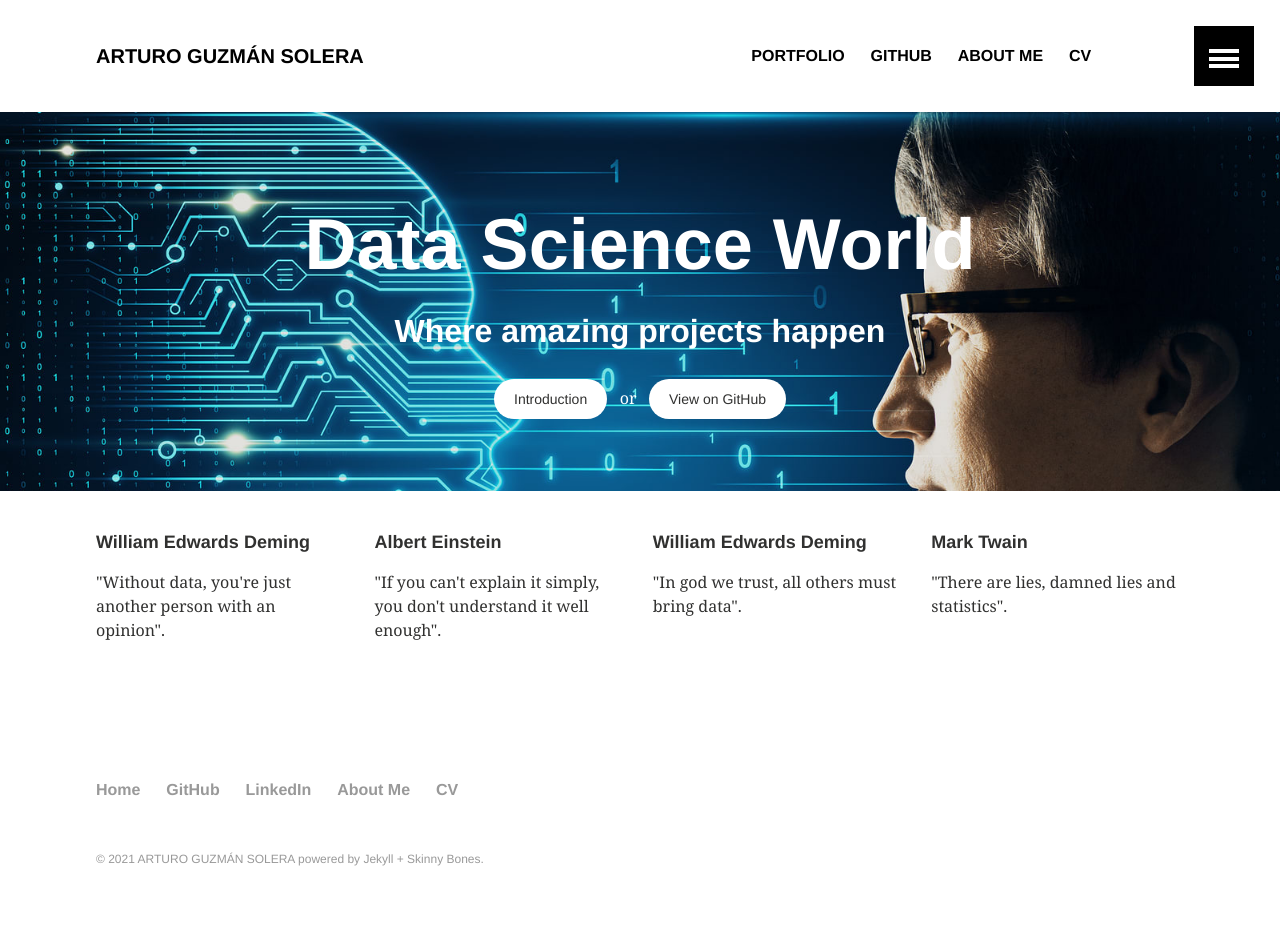
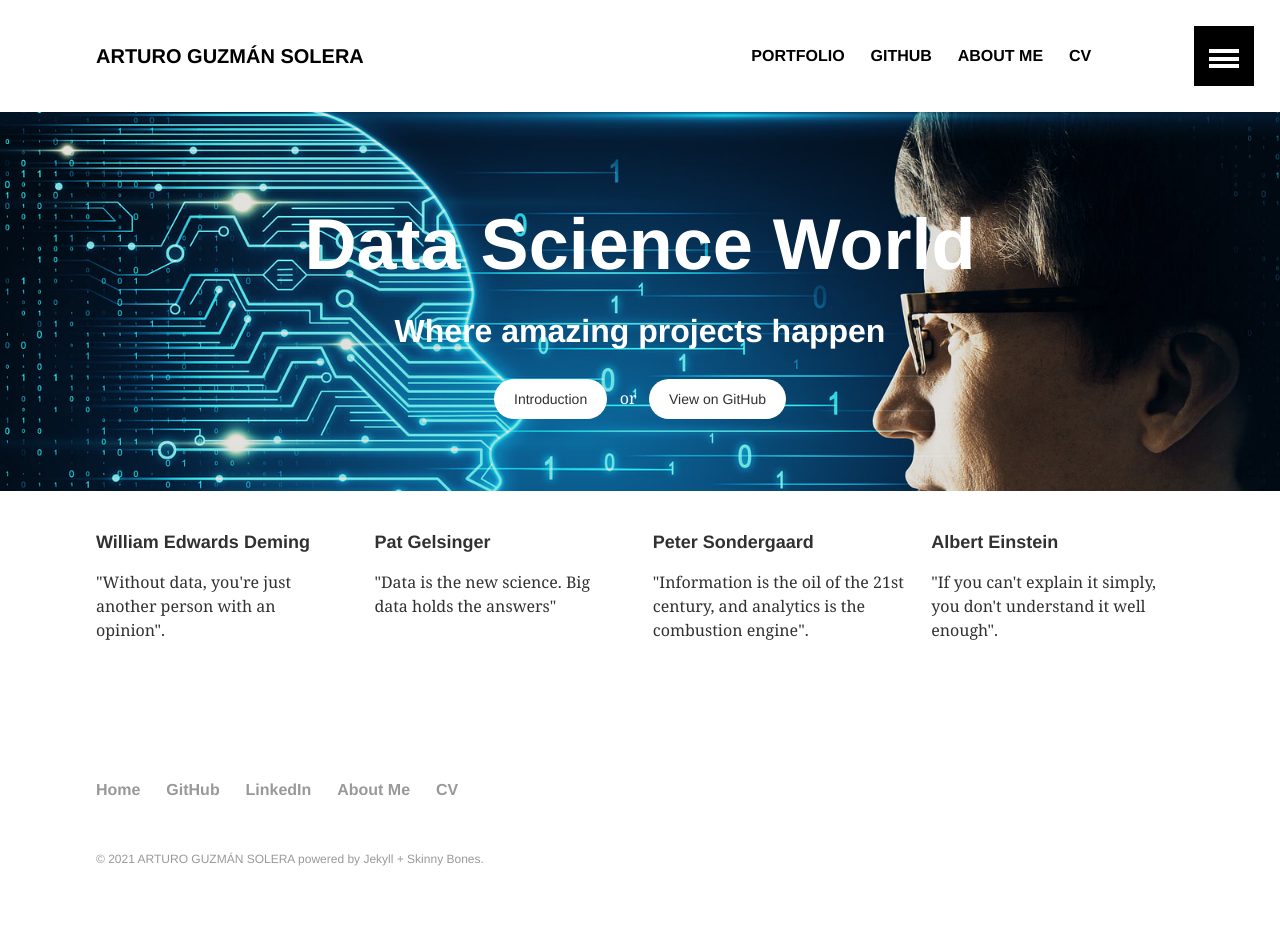
Before and after one commit to arturogzm93/PORTFOLIO, a Jekyll site: the page built from index.md, in a window 1280 px wide. Built offline with Jekyll 4.4.1, drawn with Linux system fonts in a browser that asks for light colours.

Commit message:
citas home

```diff
--- a/index.md
+++ b/index.md
@@ -13,18 +13,18 @@ image:
 </div><!-- /.tile -->
 
 <div class="tile">
+  <h2 class="post-title">Pat Gelsinger</h2>
+  <p class="post-excerpt">"Data is the new science. Big data holds the answers"</p>
+</div><!-- /.tile -->
+
+<div class="tile">
+  <h2 class="post-title">Peter Sondergaard</h2>
+  <p class="post-excerpt">"Information is the oil of the 21st century, and analytics is the combustion engine".</p>
+</div><!-- /.tile -->
+
+<div class="tile">
   <h2 class="post-title">Albert Einstein</h2>
   <p class="post-excerpt">"If you can't explain it simply, you don't understand it well enough".</p>
 </div><!-- /.tile -->
 
-<div class="tile">
-  <h2 class="post-title">William Edwards Deming</h2>
-  <p class="post-excerpt">"In god we trust, all others must bring data".</p>
-</div><!-- /.tile -->
-
-<div class="tile">
-  <h2 class="post-title">Mark Twain</h2>
-  <p class="post-excerpt">"There are lies, damned lies and statistics".</p>
-</div><!-- /.tile -->
-
 </div><!-- /.tiles -->
```
